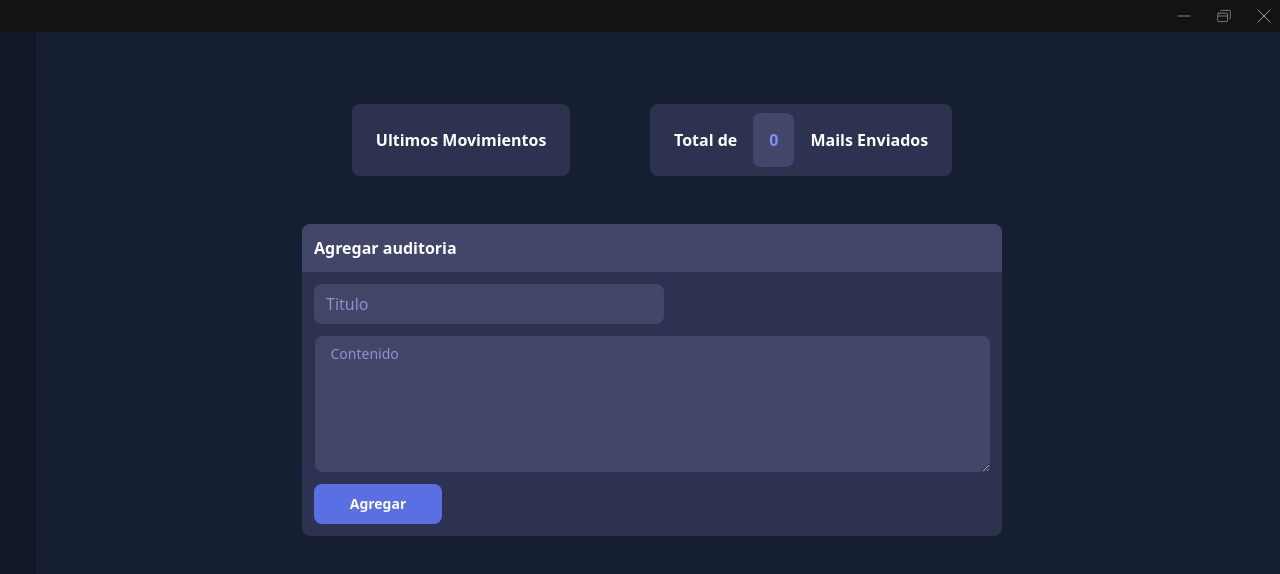
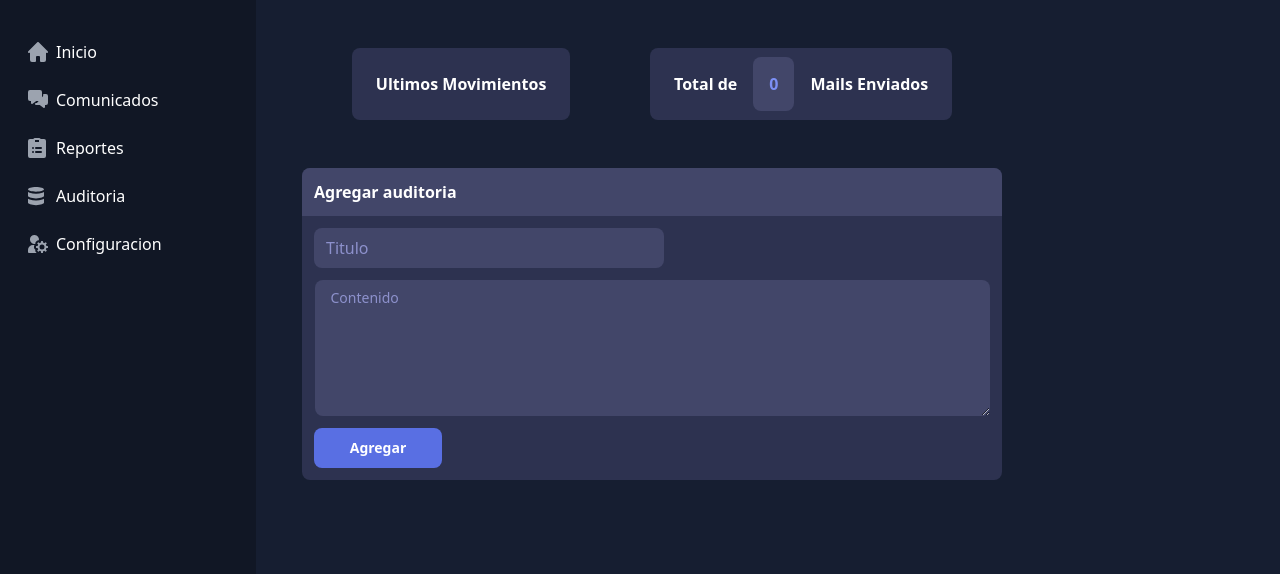
Before and after one commit to cherubinifranco/mastools, a React app: page / in a window 1280 px wide. Shown: the top 574 px of the page. Built offline with nearby package versions, Linux system fonts and the light colour scheme.

Commit message:
feat: Deleted old navigation bar

```diff
--- a/src/index.js
+++ b/src/index.js
@@ -8,9 +8,8 @@
 root.render(
   <React.StrictMode>
     <main className="[&::-webkit-scrollbar]:hidden root">
-      <NavBar />
       <SideMenu />
-      <div className="flex flex-col ml-6 mt-6 items-center">
+      <div className="flex flex-col ml-6 items-center">
         <App />
       </div>
     </main>
```
